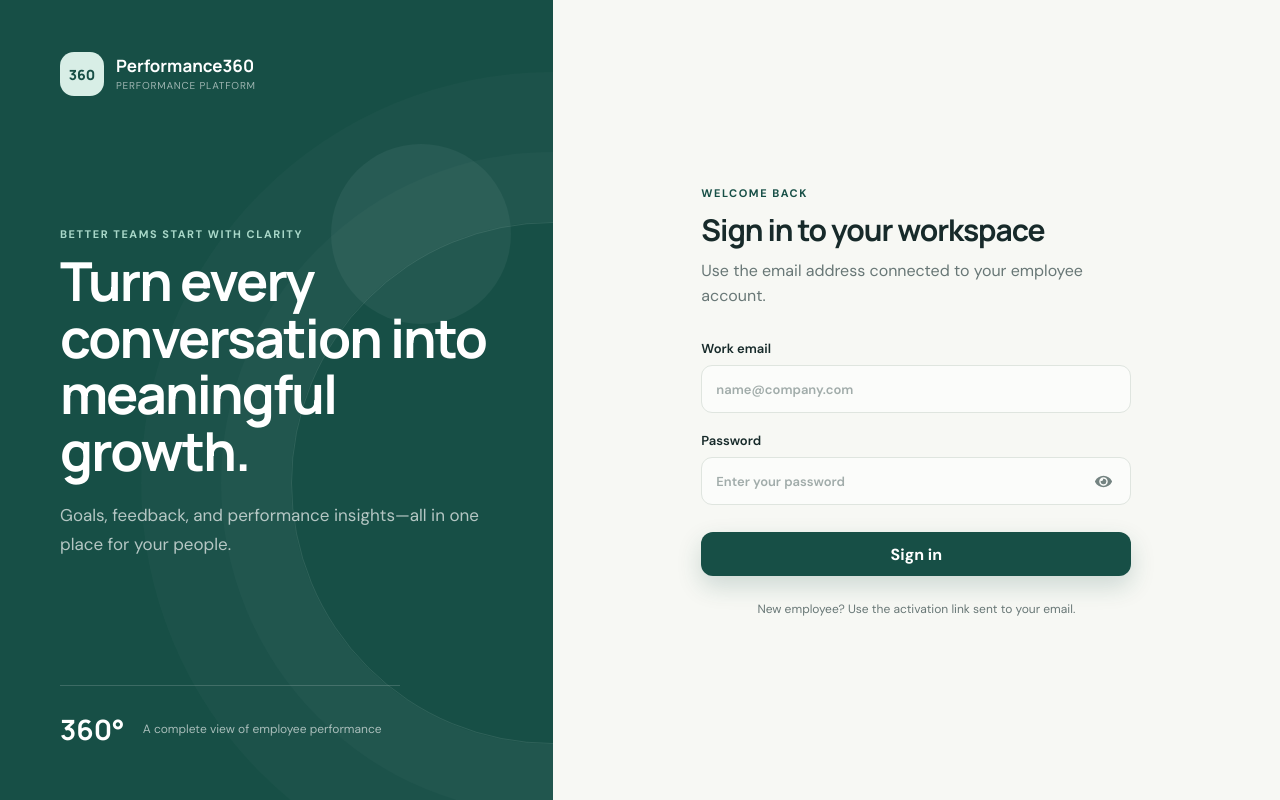
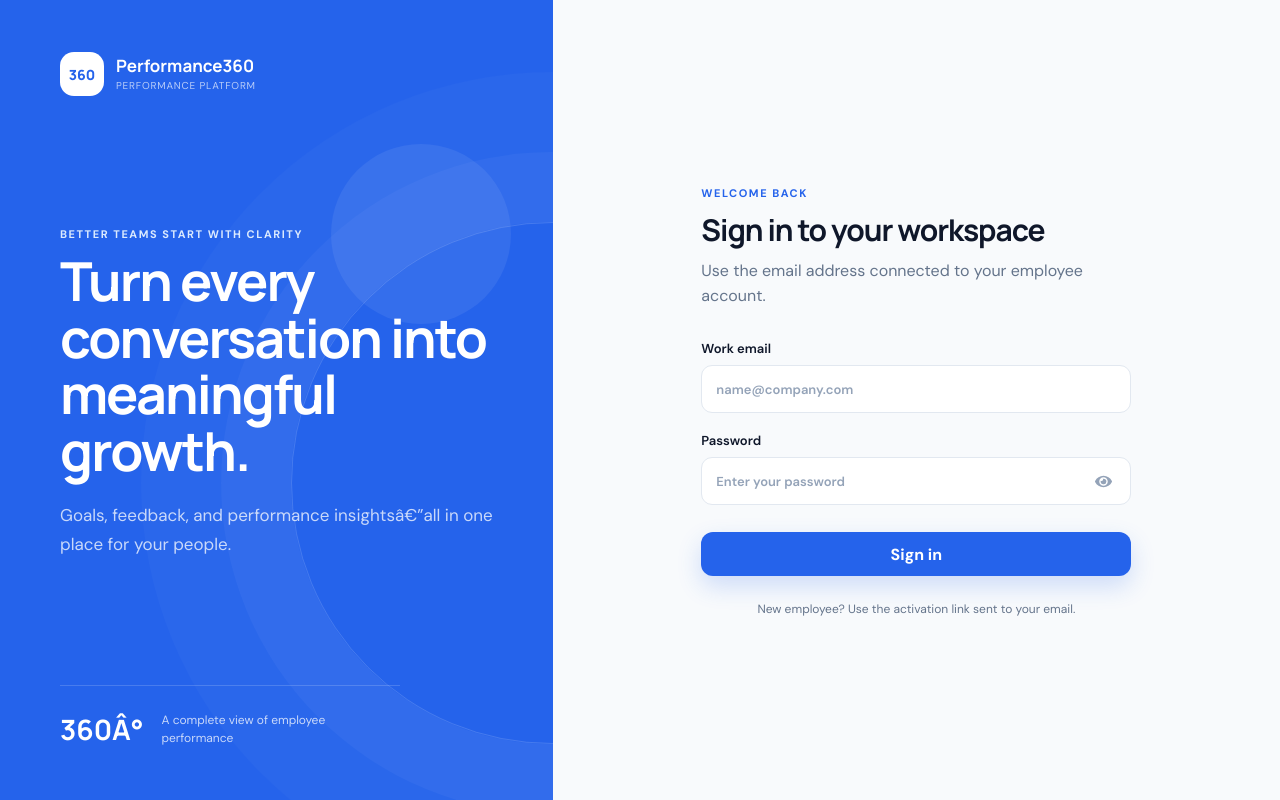
Before and after one commit to Satheesan-R/360-performance-platform, a Next.js app in the folder frontend/: page /auth/login in a window 1280 px wide. Built offline with nearby package versions, Linux system fonts and the light colour scheme; no server answers.

Commit message:
Update the css for the login page

```diff
--- /dev/null
+++ b/frontend/src/app/auth/login/login.module.css
@@ -0,0 +1,20 @@
+.blueLogin { --login-blue: #2563eb; --login-blue-dark: #1d4ed8; --login-blue-soft: #dbeafe; --login-page: #f8fafc; --login-text: #0f172a; --login-muted: #64748b; --login-line: #e2e8f0; }
+.blueLogin :global(.auth-story) { background: var(--login-blue); }
+.blueLogin :global(.auth-story)::before { border-color: rgba(255, 255, 255, .15); box-shadow: 0 0 0 70px rgba(255, 255, 255, .035), 0 0 0 150px rgba(255, 255, 255, .022); }
+.blueLogin :global(.auth-story)::after { background: rgba(255, 255, 255, .07); }
+.blueLogin :global(.brand-light .brand-mark) { color: var(--login-blue); background: white; }
+.blueLogin :global(.brand-light small) { color: rgba(255, 255, 255, .68); }
+.blueLogin :global(.eyebrow.light) { color: #dbeafe; }
+.blueLogin :global(.story-copy p), .blueLogin :global(.story-stat span) { color: rgba(255, 255, 255, .75); }
+.blueLogin :global(.auth-panel) { background: var(--login-page); }
+.blueLogin :global(.auth-card h2), .blueLogin :global(.field) { color: var(--login-text); }
+.blueLogin :global(.auth-card > p), .blueLogin :global(.form-footnote) { color: var(--login-muted); }
+.blueLogin :global(.eyebrow) { color: var(--login-blue); }
+.blueLogin :global(.field input) { color: var(--login-text); border-color: var(--login-line); background: white; }
+.blueLogin :global(.field input:focus) { border-color: #60a5fa; box-shadow: 0 0 0 4px rgba(37, 99, 235, .12); }
+.blueLogin :global(.field input::placeholder) { color: #94a3b8; }
+.blueLogin :global(.field-icon-button) { color: #94a3b8; }
+.blueLogin :global(.field-icon-button:hover) { color: var(--login-blue); background: #eff6ff; }
+.blueLogin :global(.button-primary) { color: white; background: var(--login-blue); box-shadow: 0 10px 24px rgba(37, 99, 235, .2); }
+.blueLogin :global(.button-primary:hover:not(:disabled)) { background: var(--login-blue-dark); box-shadow: 0 13px 28px rgba(37, 99, 235, .28); }
+.blueLogin :global(.spinner.small) { border-color: rgba(255, 255, 255, .4); border-top-color: white; }
--- a/frontend/src/app/auth/login/page.js
+++ b/frontend/src/app/auth/login/page.js
@@ -7,6 +7,7 @@ import FormField from '@/components/FormField';
 import { apiRequest } from '@/lib/api';
 import { dashboardFor, saveSession } from '@/lib/auth';
 import { FaEye, FaEyeSlash } from 'react-icons/fa';
+import styles from './login.module.css';
 
 
 const formFields = [
@@ -49,15 +50,15 @@ export default function LoginPage() {
   }
 
   return (
-    <main className="auth-layout">
+    <main className={`${styles.blueLogin} auth-layout`}>
       <section className="auth-story">
         <Brand light />
         <div className="story-copy">
           <span className="eyebrow light">Better teams start with clarity</span>
           <h1>Turn every conversation into meaningful growth.</h1>
-          <p>Goals, feedback, and performance insights—all in one place for your people.</p>
+          <p>Goals, feedback, and performance insightsâ€”all in one place for your people.</p>
         </div>
-        <div className="story-stat"><strong>360°</strong><span>A complete view of employee performance</span></div>
+        <div className="story-stat"><strong>360Â°</strong><span>A complete view of employee performance</span></div>
       </section>
 
       <section className="auth-panel">
@@ -105,7 +106,7 @@ export default function LoginPage() {
             </div>
           </label>
           <button className="button button-primary button-block" disabled={loading}>
-            {loading ? <><span className="spinner small" />Signing in…</> : 'Sign in'}
+            {loading ? <><span className="spinner small" />Signing inâ€¦</> : 'Sign in'}
           </button>
           <p className="form-footnote">New employee? Use the activation link sent to your email.</p>
         </form>
```
